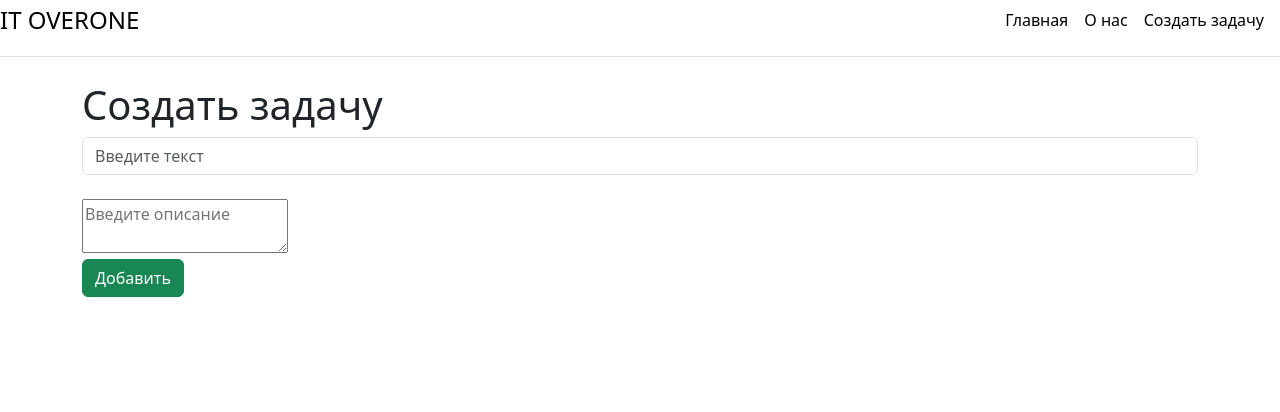
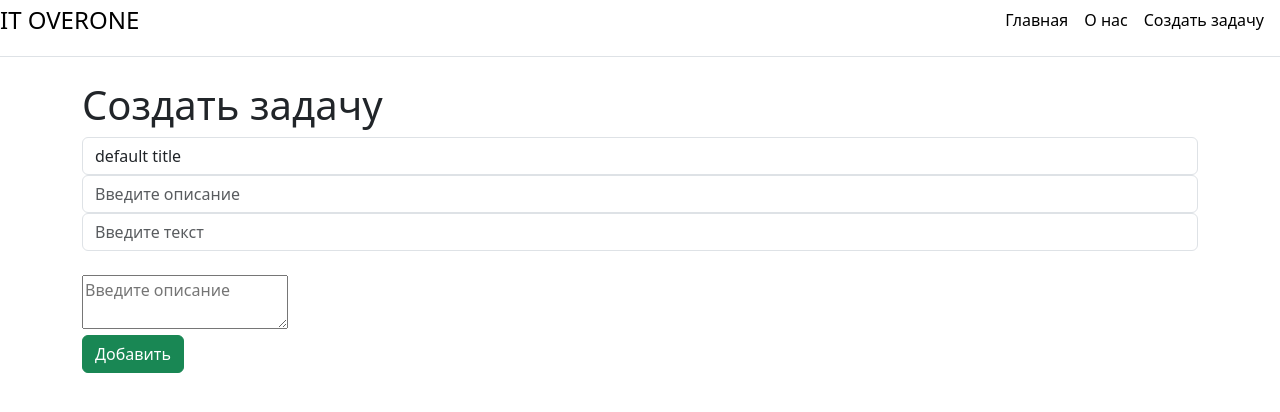
Before and after one commit to Verysbond/Web3, a Django app: page /create in a window 1280 px wide. Shown: the top 412 px of the page. Run offline with Django 4.2, Linux system fonts and the light colour scheme.

Commit message:
webfiles

```diff
--- a/web1/mainapp/forms.py
+++ b/web1/mainapp/forms.py
@@ -1,7 +1,10 @@
 from .models import Task
-from django.forms import ModelForm
+from django.forms import ModelForm, TextInput
 
 class TaskForm(ModelForm):
     class Meta:
         model = Task
         fields = ['title', 'task']
+        widgets = {'title': TextInput(attrs={'class': "form-control", "placeholder": 'Введите название'}),
+                   'task': TextInput(attrs={'class': "form-control", "placeholder": 'Введите описание'})
+        }
--- a/web1/mainapp/templates/mainapp/create.html
+++ b/web1/mainapp/templates/mainapp/create.html
@@ -8,6 +8,8 @@
 <h1>Создать задачу</h1>
 <form method="post">
     {% csrf_token %}
+    {{ form.title }}
+    {{ form.task }}
     <input type="text" placeholder="Введите текст" class="form-control"><br>
     <textarea type="text" placeholder="Введите описание"></textarea><br>
     <button type="submit" class="btn btn-success">Добавить</button>
--- a/web1/mainapp/views.py
+++ b/web1/mainapp/views.py
@@ -7,7 +7,7 @@
 def main_index(request):
     task = Task.objects.all()
 
-    return render(request, 'mainapp/index.html', {'title': 'Главная страница', 'tasks': task })
+    return render(request, 'mainapp/index.html', {'title': 'Главная страница', 'tasks': task})
 
 
 def about(request):
```
